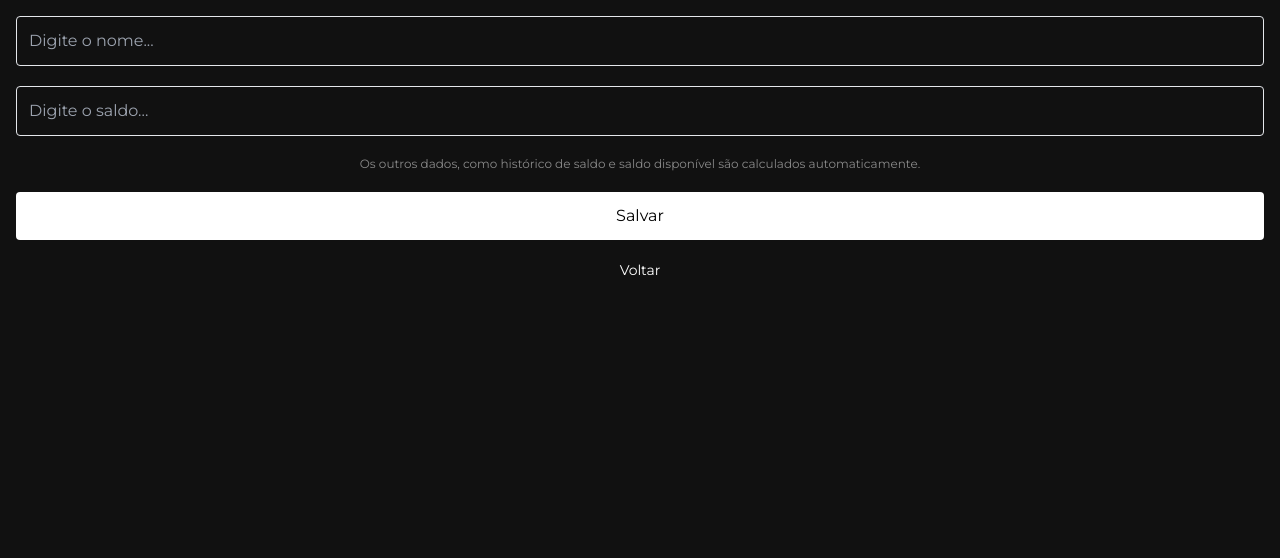
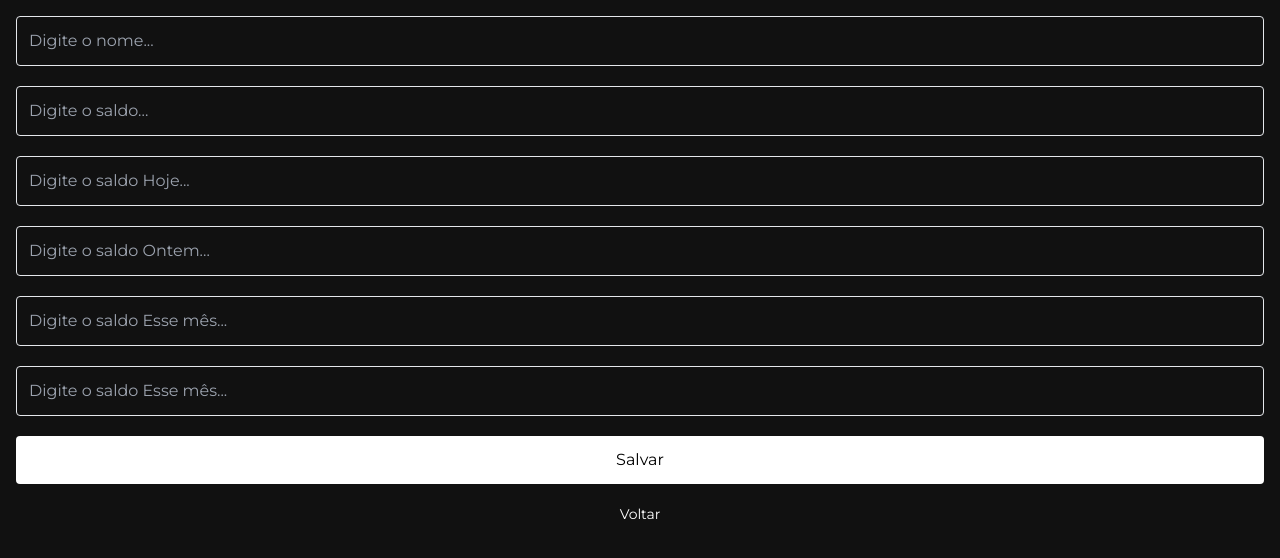
Before and after one commit to appsdaroi/perfect-pay, a Next.js app: page /configs in a window 1280 px wide. Shown: the top 558 px of the page. Built offline with nearby package versions, Linux system fonts and the light colour scheme; no server answers; sample sign-in values are in the browser's storage.

Commit message:
feat: added new configs

```diff
--- a/src/pages/api/auth/[...nextauth].js
+++ b/src/pages/api/auth/[...nextauth].js
@@ -48,18 +48,14 @@ export default NextAuth({
   callbacks: {
     jwt: async ({ token, trigger, user }) => {
       if (user) {
-        token.id = user.id;
-        token.username = user.username;
-        token.balance = user.balance;
+        token = user;
       }
 
       return token;
     },
     session: async ({ session, token }) => {
       if (token) {
-        session.user.username = token.username;
-        session.user.id = token.id;
-        session.user.balance = token.balance;
+        session.user = token;
       }
 
       return session;
--- a/src/pages/configs.jsx
+++ b/src/pages/configs.jsx
@@ -16,6 +16,10 @@ export default function Home({ session, profileState }) {
 
     const name = evt.target.name.value;
     const balance = evt.target.balance.value;
+    const balanceToday = evt.target.balanceToday.value;
+    const balanceYesterday = evt.target.balanceYesterday.value;
+    const balanceThisMonth = evt.target.balanceThisMonth.value;
+    const balanceLastMonth = evt.target.balanceLastMonth.value;
 
     if (!name || !balance) return setSaving(false);
 
@@ -41,6 +45,10 @@ export default function Home({ session, profileState }) {
     const thisUser = records.users[thisIndex];
     thisUser.name = name;
     thisUser.balance = ReaisToCents(balance);
+    thisUser.balanceToday = ReaisToCents(balanceToday);
+    thisUser.balanceYesterday = ReaisToCents(balanceYesterday);
+    thisUser.balanceThisMonth = ReaisToCents(balanceThisMonth);
+    thisUser.balanceLastMonth = ReaisToCents(balanceLastMonth);
 
     records.users.splice(thisIndex, 1, thisUser);
 
@@ -76,10 +84,33 @@ export default function Home({ session, profileState }) {
           className="p-3 text-white bg-transparent border rounded"
         />
 
-        <span className="text-xs text-center text-white opacity-50">
-          Os outros dados, como histórico de saldo e saldo disponível são
-          calculados automaticamente.
-        </span>
+        <input
+          placeholder="Digite o saldo Hoje..."
+          type="number"
+          name="balanceToday"
+          className="p-3 text-white bg-transparent border rounded"
+        />
+
+        <input
+          placeholder="Digite o saldo Ontem..."
+          type="number"
+          name="balanceYesterday"
+          className="p-3 text-white bg-transparent border rounded"
+        />
+
+        <input
+          placeholder="Digite o saldo Esse mês..."
+          type="number"
+          name="balanceThisMonth"
+          className="p-3 text-white bg-transparent border rounded"
+        />
+
+        <input
+          placeholder="Digite o saldo Esse mês..."
+          type="number"
+          name="balanceLastMonth"
+          className="p-3 text-white bg-transparent border rounded"
+        />
 
         <button
           type="submit"
--- a/src/pages/index.jsx
+++ b/src/pages/index.jsx
@@ -122,7 +122,9 @@ export default function Home({ session, profileState }) {
             {loading ? (
               <div className="w-20 h-6 rounded bg-primary/10 loading-skeleton"></div>
             ) : (
-              <span className="font-bold">{CentsToReais(session.user.balance * 0.5892)}</span>
+              <span className="font-bold">
+                {CentsToReais(session.user.balanceToday)}
+              </span>
             )}
           </div>
 
@@ -131,7 +133,9 @@ export default function Home({ session, profileState }) {
             {loading ? (
               <div className="w-20 h-6 rounded bg-primary/10 loading-skeleton"></div>
             ) : (
-              <span className="font-bold">{CentsToReais(session.user.balance * 0.8238)}</span>
+              <span className="font-bold">
+                {CentsToReais(session.user.balanceYesterday)}
+              </span>
             )}
           </div>
 
@@ -140,7 +144,9 @@ export default function Home({ session, profileState }) {
             {loading ? (
               <div className="w-20 h-6 rounded bg-primary/10 loading-skeleton"></div>
             ) : (
-              <span className="font-bold">{CentsToReais(session.user.balance * 1.2384)}</span>
+              <span className="font-bold">
+                {CentsToReais(session.user.balanceThisMonth)}
+              </span>
             )}
           </div>
 
@@ -149,7 +155,9 @@ export default function Home({ session, profileState }) {
             {loading ? (
               <div className="w-20 h-6 rounded bg-primary/10 loading-skeleton"></div>
             ) : (
-              <span className="font-bold">{CentsToReais(session.user.balance * 1.4871)}</span>
+              <span className="font-bold">
+                {CentsToReais(session.user.balanceLastMonth)}
+              </span>
             )}
           </div>
         </div>
```
Also changed, not shown: 1 other file (tests, documents, lock files or other folders).
